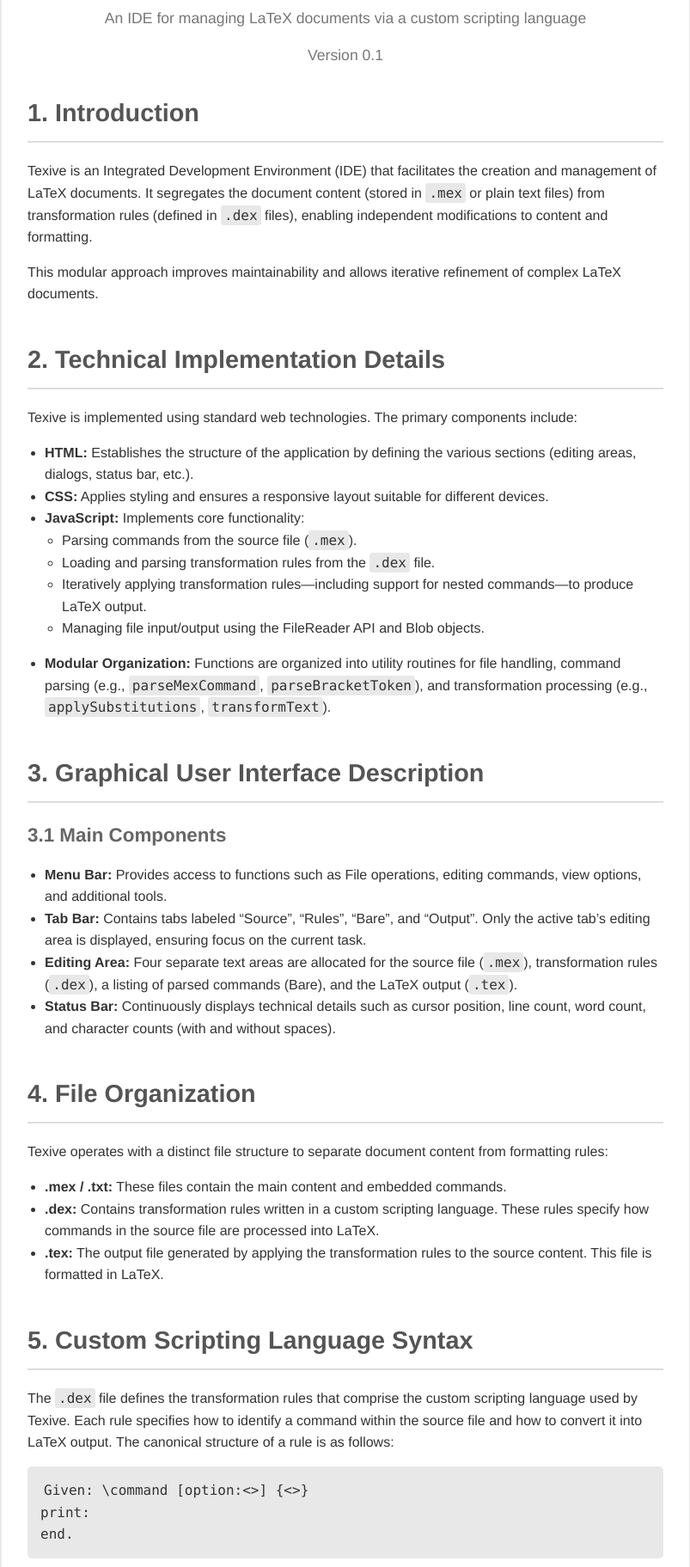
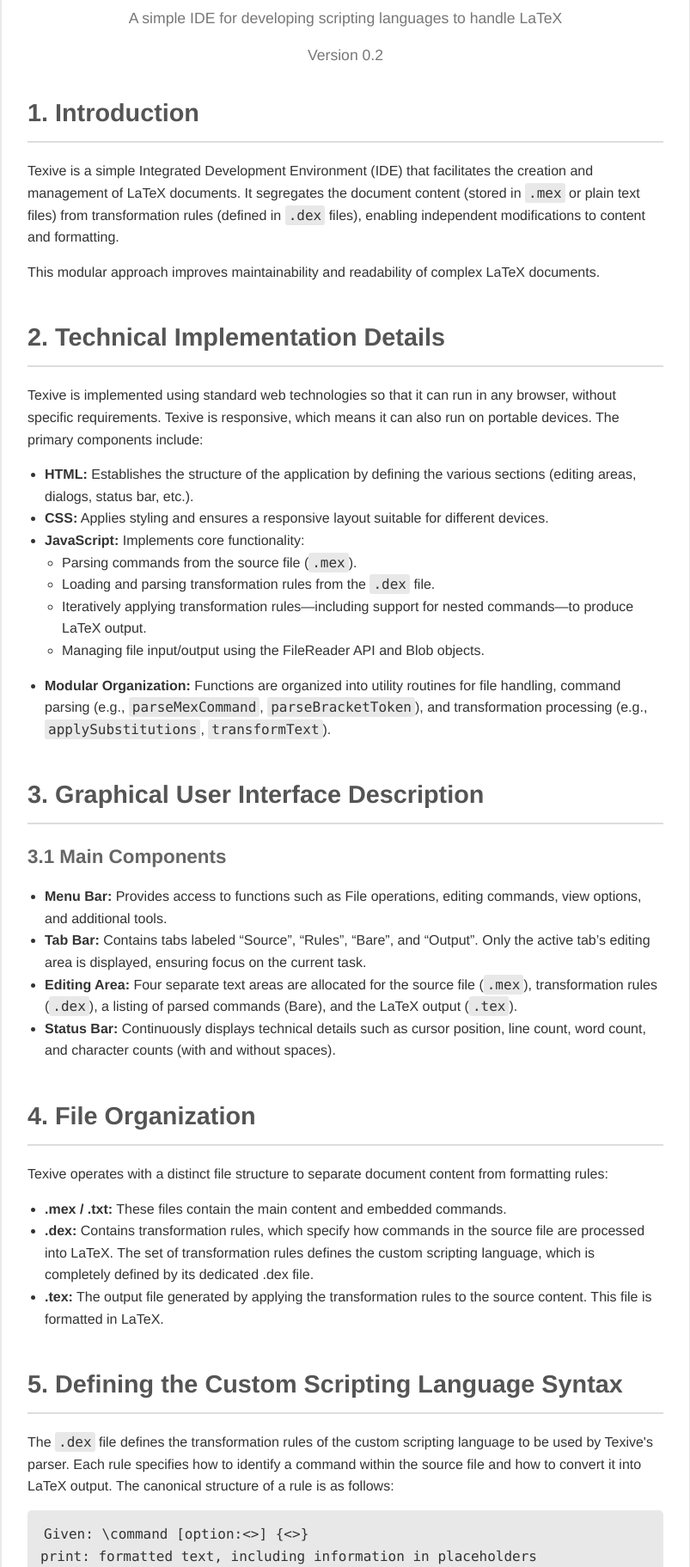
Before and after one commit to dinoaccoto/Texive, a plain HTML site: page help02.html in a window 1280 px wide. Shown: the part 137-1960 px from the top of the page at 86% size, without its empty margins (238-1041 px from the left). Drawn offline with Linux system fonts and the light colour scheme.

Commit message:
Editing Manual and FAQ
- in FAQ, added referece to Github
- in help02.html edited conted

```diff
--- a/help02.html
+++ b/help02.html
@@ -3,7 +3,7 @@
 <head>
   <meta charset="UTF-8">
   <meta name="viewport" content="width=device-width, initial-scale=1.0">
-  <title>User Manual – Texive v0.1</title>
+  <title>User Manual – Texive v0.2</title>
   <style>
     /* Reset */
     * {
@@ -86,21 +86,21 @@
   <div class="container">
     <header>
       <h1>Texive</h1>
-      <p>An IDE for managing LaTeX documents via a custom scripting language</p>
-      <p>Version 0.1</p>
+      <p>A simple IDE for developing scripting languages to handle LaTeX</p>
+      <p>Version 0.2</p>
     </header>
 
     <!-- 1. Introduction -->
     <section id="introduction">
       <h2>1. Introduction</h2>
-      <p>Texive is an Integrated Development Environment (IDE) that facilitates the creation and management of LaTeX documents. It segregates the document content (stored in <code>.mex</code> or plain text files) from transformation rules (defined in <code>.dex</code> files), enabling independent modifications to content and formatting.</p>
-      <p>This modular approach improves maintainability and allows iterative refinement of complex LaTeX documents.</p>
+      <p>Texive is a simple Integrated Development Environment (IDE) that facilitates the creation and management of LaTeX documents. It segregates the document content (stored in <code>.mex</code> or plain text files) from transformation rules (defined in <code>.dex</code> files), enabling independent modifications to content and formatting.</p>
+      <p>This modular approach improves maintainability and readability of complex LaTeX documents.</p>
     </section>
 
     <!-- 2. Technical Implementation Details -->
     <section id="technical-details">
       <h2>2. Technical Implementation Details</h2>
-      <p>Texive is implemented using standard web technologies. The primary components include:</p>
+      <p>Texive is implemented using standard web technologies so that it can run in any browser, without specific requirements. Texive is responsive, which means it can also run on portable devices. The primary components include:</p>
       <ul>
         <li><strong>HTML:</strong> Establishes the structure of the application by defining the various sections (editing areas, dialogs, status bar, etc.).</li>
         <li><strong>CSS:</strong> Applies styling and ensures a responsive layout suitable for different devices.</li>
@@ -134,22 +134,23 @@
       <p>Texive operates with a distinct file structure to separate document content from formatting rules:</p>
       <ul>
         <li><strong>.mex / .txt:</strong> These files contain the main content and embedded commands.</li>
-        <li><strong>.dex:</strong> Contains transformation rules written in a custom scripting language. These rules specify how commands in the source file are processed into LaTeX.</li>
+        <li><strong>.dex:</strong> Contains transformation rules, which specify how commands in the source file are processed into LaTeX. The set of transformation rules defines the custom scripting language, which is completely defined by its dedicated .dex file.</li>
         <li><strong>.tex:</strong> The output file generated by applying the transformation rules to the source content. This file is formatted in LaTeX.</li>
       </ul>
     </section>
 
     <!-- 5. Custom Scripting Language Syntax (.dex Rules) -->
     <section id="custom-scripting">
-      <h2>5. Custom Scripting Language Syntax</h2>
-      <p>The <code>.dex</code> file defines the transformation rules that comprise the custom scripting language used by Texive. Each rule specifies how to identify a command within the source file and how to convert it into LaTeX output. The canonical structure of a rule is as follows:</p>
+      <h2>5. Defining the Custom Scripting Language Syntax</h2>
+      <p>The <code>.dex</code> file defines the transformation rules of the custom scripting language to be used by Texive's parser. Each rule specifies how to identify a command within the source file and how to convert it into LaTeX output. The canonical structure of a rule is as follows:</p>
       <pre><code>Given: \command [option:<<placeholder>>] {<<text>>}
-print: <output format with placeholders>
+print: formatted text, including information in placeholders
 end.</code></pre>
       <p><strong>Details:</strong></p>
       <ul>
         <li><strong>Options and Text:</strong> Command options are enclosed in square brackets (<code>[]</code>), and a text block (if applicable) is enclosed in curly braces (<code>{}</code>). The text block is assigned to the key <code>TXT</code> for further processing.</li>
-        <li><strong>Glue Operator (^^^):</strong> In output templates, the operator <code>^^^</code> is used to concatenate adjacent text without adding extra spaces. It is removed during final processing.</li>
+        <li>Options in square brackets are marked by a <strong>mandatory label</strong>. Not all of the options must be called when the command is used: they are indeed optional. Also, options can be referred to in <strong>any order/position</strong> in the output text described by a command, and not necessarily in the same order as they are declared. It is to allow for this flexibility that labels (<strong>which are the names of the options</strong>) are mandatory.</li>
+        <li><strong>Glue Operator (^^^):</strong> In output templates, the operator <code>^^^</code> is used to concatenate adjacent text without adding extra spaces. It is removed during final processing. <strong>If an option should appear attached (i.e. with no interposed space) to some text, it must be preceded by the glueing operator in the command definition</strong>.</li>
         <li><strong>Comments:</strong> Lines beginning with <code>%</code> (ignoring leading whitespace) are treated as comments and are excluded from processing.</li>
       </ul>
     </section>
@@ -174,7 +175,7 @@ end.</code></pre>
    E=mc^2
 \end{equation}</code></pre>
 
-      <h3>6.2 Example 2: Command Using <code>\Replace</code> with <code>\row</code></h3>
+      <h3>6.2 Example 2: Special built-in command <code>\Replace</code></h3>
       <p>This example demonstrates the built-in <code>\Replace</code> command, which performs a text substitution within a command’s text block.</p>
       <p><strong>Rule (in .dex):</strong></p>
       <pre><code>Given: \row{$R$}
@@ -186,7 +187,7 @@ end.</code></pre>
       <p><strong>Output (in .tex):</strong></p>
       <pre><code>a & b & c \\</code></pre>
 
-      <h3>6.3 Example 3: Nested Commands with <code>\Table</code> and <code>\row</code></h3>
+      <h3>6.3 Example 3: Nested Commands and <code>,,</code> to split a Command across lines in the Editor</h3>
       <p>This example illustrates nested commands. The <code>\Table</code> command incorporates the <code>\row</code> command, which internally employs <code>\Replace</code> for processing.</p>
       <p><strong>Rule (in .dex):</strong></p>
       <pre><code>Given: \Table[label:$l$][position:$p$][caption:$c$][align:$a$][headers:$H$]{$R$}
```
Also changed, not shown: FAQ.html (+1 -1 lines).
